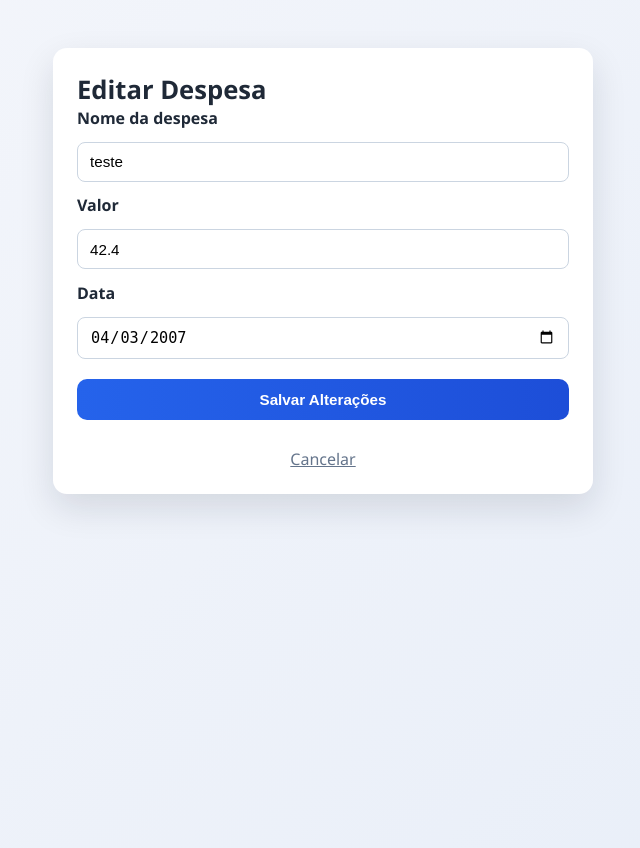
After one commit to crfvasconcellos/ControleFinanceiroWeb, a PHP site: page /editar.php?id=desp_69df81bb6ace39.23211516 in a window 1280 px wide. The commit adds this page. Shown: the whole page, without its empty margins (317-957 px from the left). Run offline with PHP 8.4, Linux system fonts and the light colour scheme.

Commit message:
Feat: implementar edição de despesa (US05)

```diff
--- a/Projeto/app/Controllers/DespesaController.php
+++ b/Projeto/app/Controllers/DespesaController.php
@@ -85,4 +85,74 @@ class DespesaController {
 
         require_once __DIR__ . '/../Views/despesa_form.php';
     }
+
+    public function editar() {
+        $errors = [];
+        $successMessage = '';
+
+        if (session_status() === PHP_SESSION_NONE) {
+            session_start();
+        }
+
+        if (empty($_SESSION['csrf_token'])) {
+            $_SESSION['csrf_token'] = bin2hex(random_bytes(32));
+        }
+        $csrfToken = $_SESSION['csrf_token'];
+
+        $model = new Despesa();
+
+        $id = $_GET['id'] ?? '';
+        $despesa = $model->buscarPorId($id);
+
+        if (!$despesa) {
+            header('Location: index.php');
+            exit;
+        }
+
+        $data = [
+            'nome' => $despesa['nome'],
+            'valor' => $despesa['valor'],
+            'data' => $despesa['data'],
+        ];
+
+        if ($_SERVER['REQUEST_METHOD'] === 'POST') {
+            $tokenRecebido = $_POST['csrf_token'] ?? '';
+            if (!hash_equals($_SESSION['csrf_token'], $tokenRecebido)) {
+                $errors[] = 'Token de segurança inválido. Recarregue a página e tente novamente.';
+            }
+
+            if (empty($errors)) {
+                $data['nome'] = trim($_POST['nome'] ?? '');
+                $data['valor'] = str_replace(',', '.', trim($_POST['valor'] ?? ''));
+                $data['data'] = trim($_POST['data'] ?? '');
+
+                if ($data['nome'] === '') {
+                    $errors[] = 'informe o nome da despesa';
+                }
+
+                if (!is_numeric($data['valor']) || (float)$data['valor'] <= 0) {
+                    $errors[] = 'valor inválido';
+                }
+
+                $date = \DateTime::createFromFormat('Y-m-d', $data['data']);
+                $dateErrors = \DateTime::getLastErrors();
+
+                if ($data['data'] === '' || !$date || ($dateErrors && ($dateErrors['warning_count'] > 0 || $dateErrors['error_count'] > 0))) {
+                    $errors[] = 'informe uma data válida';
+                } else {
+                    $data['data'] = $date->format('Y-m-d');
+                }
+
+                if (empty($errors)) {
+                    $model->editarDespesa($id, $data);
+                    $_SESSION['successMessage'] = 'despesa editada com sucesso';
+                    $_SESSION['csrf_token'] = bin2hex(random_bytes(32));
+                    header('Location: index.php');
+                    exit;
+                }
+            }
+        }
+
+        require_once __DIR__ . '/../Views/editar_despesa.php';
+    }
 }
--- a/Projeto/app/Models/Despesa.php
+++ b/Projeto/app/Models/Despesa.php
@@ -75,4 +75,41 @@ class Despesa {
 
         return $resultado !== false;
     }
+
+    public function buscarPorId(string $id): ?array {
+        $despesas = $this->buscarDespesas();
+        foreach ($despesas as $despesa) {
+            if ($despesa['id'] === $id) {
+                return $despesa;
+            }
+        }
+        return null;
+    }
+
+    public function editarDespesa(string $id, array $dados): bool {
+        $despesas = $this->buscarDespesas();
+        $encontrou = false;
+
+        foreach ($despesas as &$despesa) {
+            if ($despesa['id'] === $id) {
+                $despesa['nome'] = $dados['nome'];
+                $despesa['valor'] = (float) $dados['valor'];
+                $despesa['data'] = $dados['data'];
+                $encontrou = true;
+                break;
+            }
+        }
+        unset($despesa);
+
+        if (!$encontrou) {
+            return false;
+        }
+
+        $resultado = file_put_contents(
+            $this->storageFile,
+            json_encode($despesas, JSON_PRETTY_PRINT | JSON_UNESCAPED_UNICODE)
+        );
+
+        return $resultado !== false;
+    }
 }
--- a/Projeto/app/Views/despesa_form.php
+++ b/Projeto/app/Views/despesa_form.php
@@ -86,6 +86,7 @@
                                     <div style="font-weight: 700; color: #2563eb;">
                                         R$ <?= number_format($despesa['valor'], 2, ',', '.') ?>
                                     </div>
+                                    <a href="editar.php?id=<?= urlencode($despesa['id']) ?>" style="display: inline-block; padding: 0.45rem 0.75rem; background: linear-gradient(90deg, #f59e0b, #d97706); color: #fff; border-radius: 8px; text-decoration: none; font-size: 0.85rem; font-weight: 600; text-align: center;">Editar</a>
                                     <form method="post" onsubmit="return confirm('Deseja remover esta despesa?');">
                                         <input type="hidden" name="csrf_token" value="<?= htmlspecialchars($csrfToken) ?>">
                                         <input type="hidden" name="action" value="remover">
--- /dev/null
+++ b/Projeto/app/Views/editar_despesa.php
@@ -0,0 +1,61 @@
+<!DOCTYPE html>
+<html lang="pt-BR">
+<head>
+    <meta charset="UTF-8">
+    <meta name="viewport" content="width=device-width, initial-scale=1.0">
+    <title>Controle Financeiro - Editar Despesa</title>
+    <link rel="stylesheet" href="assets/style.css">
+</head>
+<body>
+    <main class="container">
+        <section class="card">
+            <h1>Editar Despesa</h1>
+
+            <?php if (!empty($errors)): ?>
+                <div class="alert alert-error">
+                    <ul>
+                        <?php foreach ($errors as $error): ?>
+                            <li><?= htmlspecialchars($error) ?></li>
+                        <?php endforeach; ?>
+                    </ul>
+                </div>
+            <?php endif; ?>
+
+            <form method="post" novalidate>
+                <input type="hidden" name="csrf_token" value="<?= htmlspecialchars($csrfToken) ?>">
+                <label for="nome">Nome da despesa</label>
+                <input
+                    id="nome"
+                    name="nome"
+                    type="text"
+                    required
+                    value="<?= htmlspecialchars($data['nome'] ?? '') ?>"
+                    placeholder="Ex: Mercado"
+                >
+
+                <label for="valor">Valor</label>
+                <input
+                    id="valor"
+                    name="valor"
+                    type="text"
+                    required
+                    value="<?= htmlspecialchars($data['valor'] ?? '') ?>"
+                    placeholder="Ex: 89.90"
+                >
+
+                <label for="data">Data</label>
+                <input
+                    id="data"
+                    name="data"
+                    type="date"
+                    required
+                    value="<?= htmlspecialchars($data['data'] ?? '') ?>"
+                >
+
+                <button type="submit">Salvar Alterações</button>
+                <a href="index.php" style="display: block; text-align: center; margin-top: 1rem; color: #64748b;">Cancelar</a>
+            </form>
+        </section>
+    </main>
+</body>
+</html>
--- a/Projeto/data/despesas.json
+++ b/Projeto/data/despesas.json
@@ -8,7 +8,7 @@
     },
     {
         "id": "desp_69df7684114ad3.19067116",
-        "nome": "Ração para o Cachorrinho",
+        "nome": "Ração para o Cachorrinhoaaaaaaaa",
         "valor": 89.9,
         "data": "2000-04-03",
         "criado_em": "2026-04-15T11:29:08+00:00"
--- /dev/null
+++ b/Projeto/public/editar.php
@@ -0,0 +1,9 @@
+<?php
+
+require_once __DIR__ . '/../app/Models/Despesa.php';
+require_once __DIR__ . '/../app/Controllers/DespesaController.php';
+
+use App\Controllers\DespesaController;
+
+$app = new DespesaController();
+$app->editar();
```
